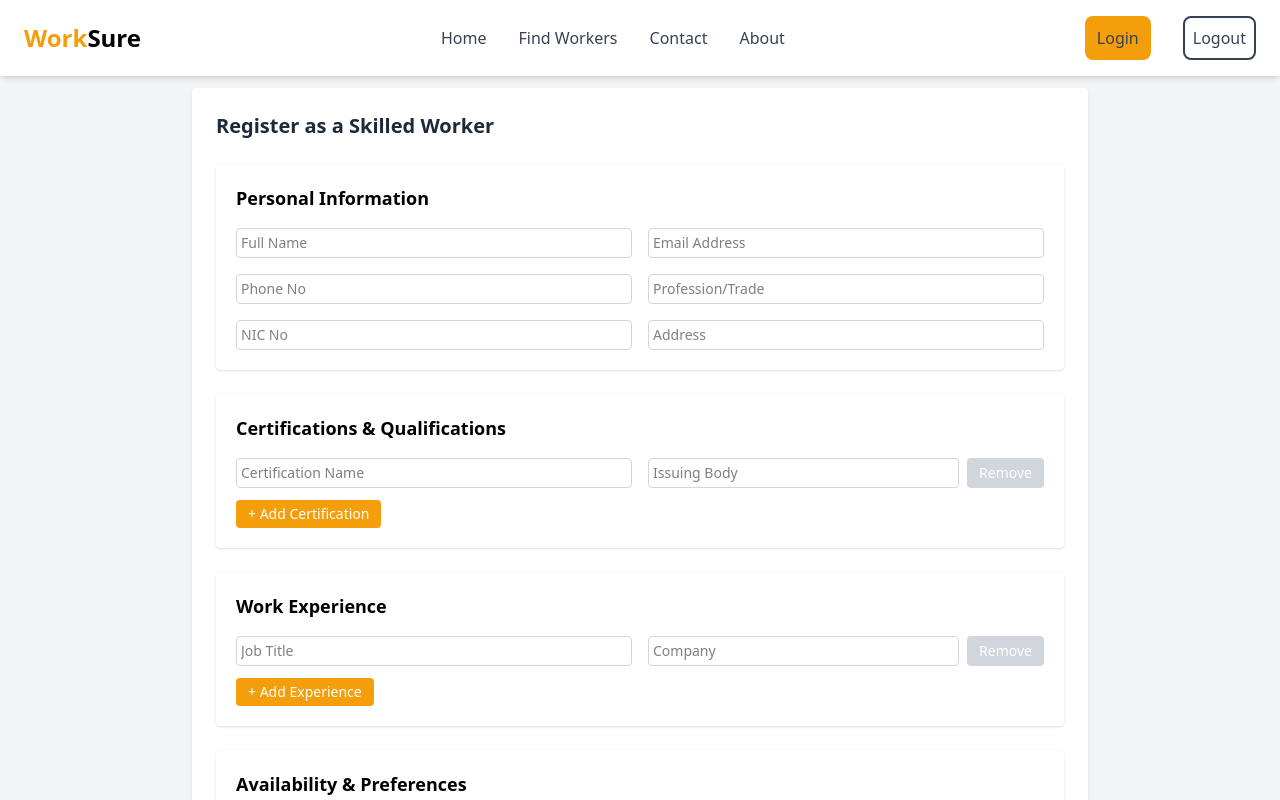
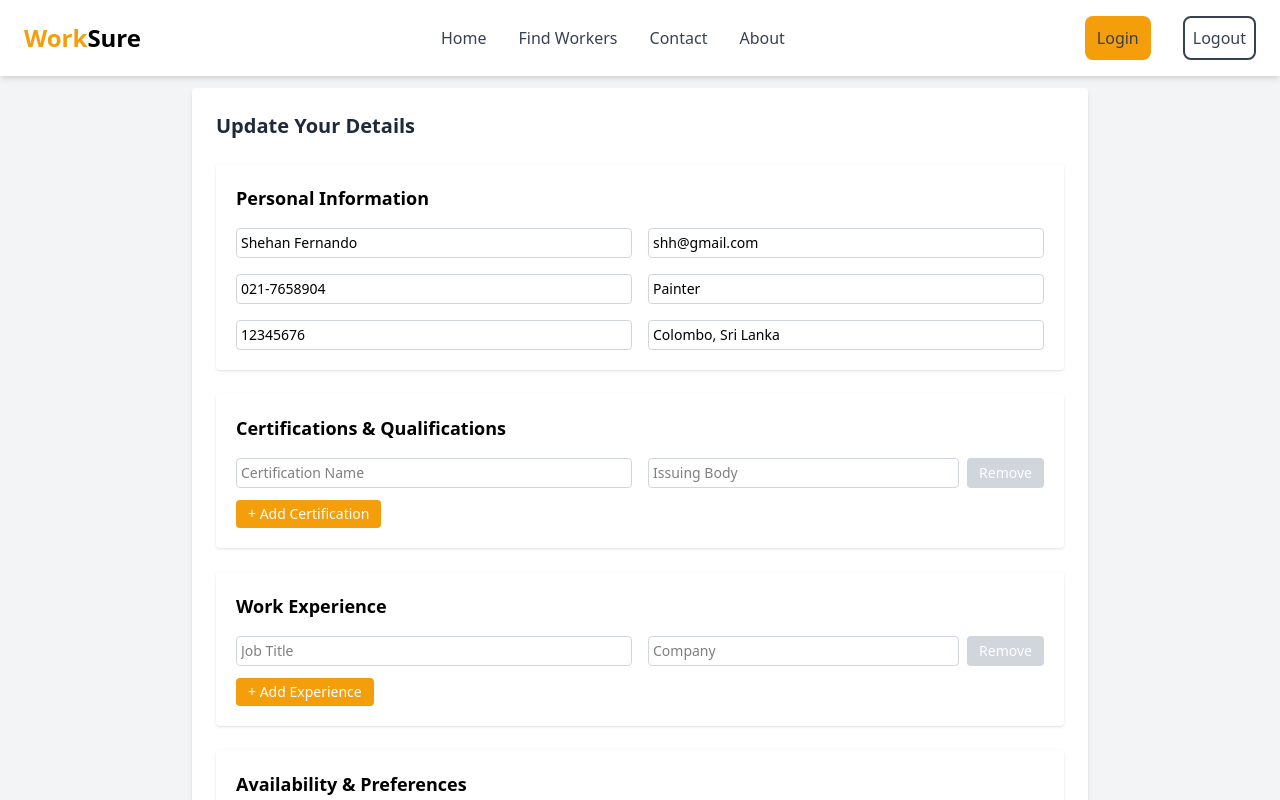
Before and after one commit to HasalKenula/WorkSure-frontend, a React (Vite) app: page /workerProfileUpdate in a window 1280 px wide. Shown: the top 800 px of the page. Built offline with nearby package versions, Linux system fonts and the light colour scheme.

Commit message:
Personal information values included

```diff
--- a/src/pages/WorkerProfileUpdate.jsx
+++ b/src/pages/WorkerProfileUpdate.jsx
@@ -2,6 +2,28 @@ import React from "react";
 import Navbar from "../components/NavBar";
 
 export default function WorkerRegistration() {
+
+    const worker = {
+    name: 'Shehan Fernando',
+    email: 'shh@gmail.com',
+    phone: '021-7658904',
+    address: 'Colombo, Sri Lanka',
+    job: 'Painter',
+    nic: '12345676',
+
+    certifications: [
+      'Diploma - University of Kelaniya',
+      'Degree - University of Pera',
+    ],
+    experiences: [
+        'Professional painter at Cultural department'
+    ],
+    locations:[
+        'Kottawa','Piliyandala','Gampaha'
+    ],
+    documents: ['images.jpeg', 'icons8-location-48.png'],
+    };
+
     // Certifications state (starts with one empty row)
     const [certifications, setCertifications] = React.useState([
         { name: "", body: "" },
@@ -87,19 +109,19 @@ export default function WorkerRegistration() {
         <div className="min-h-screen w-full bg-gray-100 flex flex-col items-center p-4 mt-18">
             <div className="w-full max-w-4xl bg-white shadow-md rounded p-6 space-y-6">
                 <h2 className="text-xl font-bold text-gray-800">
-                Register as a Skilled Worker
+                Update Your Details
                 </h2>
 
                 {/* Personal Information */}
                 <section className=" p-5 rounded shadow-sm">
                     <h3 className="text-lg font-semibold mb-4">Personal Information</h3>
                     <div className="grid grid-cols-1 md:grid-cols-2 gap-4">
-                        <input className="border border-gray-300 p-1 rounded text-sm focus:outline-1 focus:outline-primary" placeholder="Full Name" />
-                        <input className="border border-gray-300 p-1 rounded text-sm focus:outline-1 focus:outline-primary" placeholder="Email Address" />
-                        <input className="border border-gray-300 p-1 rounded text-sm focus:outline-1 focus:outline-primary" placeholder="Phone No" />
-                        <input className="border border-gray-300 p-1 rounded text-sm focus:outline-1 focus:outline-primary" placeholder="Profession/Trade" />
-                        <input className="border border-gray-300 p-1 rounded text-sm focus:outline-1 focus:outline-primary" placeholder="NIC No" />
-                        <input className="border border-gray-300 p-1 rounded text-sm focus:outline-1 focus:outline-primary" placeholder="Address" />
+                        <input className="border border-gray-300 p-1 rounded text-sm focus:outline-1 focus:outline-primary" value={worker.name}/>
+                        <input className="border border-gray-300 p-1 rounded text-sm focus:outline-1 focus:outline-primary" value={worker.email}/>
+                        <input className="border border-gray-300 p-1 rounded text-sm focus:outline-1 focus:outline-primary" value={worker.phone}/>
+                        <input className="border border-gray-300 p-1 rounded text-sm focus:outline-1 focus:outline-primary" value={worker.job}/>
+                        <input className="border border-gray-300 p-1 rounded text-sm focus:outline-1 focus:outline-primary" value={worker.nic}/>
+                        <input className="border border-gray-300 p-1 rounded text-sm focus:outline-1 focus:outline-primary" value={worker.address}/>
                     </div>
                 </section>
 
@@ -183,29 +205,6 @@ export default function WorkerRegistration() {
                     <div className="grid grid-cols-1 md:grid-cols-2 gap-4 mt-4">
                         <input  className="border border-gray-300 p-1 rounded text-sm focus:outline-1 focus:outline-primary" placeholder="Preferred Start Time" />
                         <input  className="border border-gray-300 p-1 rounded text-sm focus:outline-1 focus:outline-primary" placeholder="Preferred End Time" />
-                        {/* <div className="flex flex-col">
-                            <label className="text-sm mb-1">Preferred Start Time</label>
-                            <ReactTimePicker
-                                onChange={setStartTime}
-                                value={startTime}
-                                clearIcon={null}
-                                clockIcon={null}
-                                className=" rounded p-2"
-                                disableClock={true}
-                            />
-                        </div> */}
-
-                        {/* <div className="flex flex-col">
-                            <label className="text-sm mb-1">Preferred End Time</label>
-                            <ReactTimePicker
-                                onChange={setEndTime}
-                                value={endTime}
-                                clearIcon={null}
-                                clockIcon={null}
-                                className=" rounded p-2"
-                                disableClock={true}
-                            />
-                        </div> */}
                         <input
                         className="border border-gray-300 p-1 rounded col-span-1 md:col-span-2 text-sm focus:outline-1 focus:outline-primary"
                         placeholder="Preferred Service Location"
```
